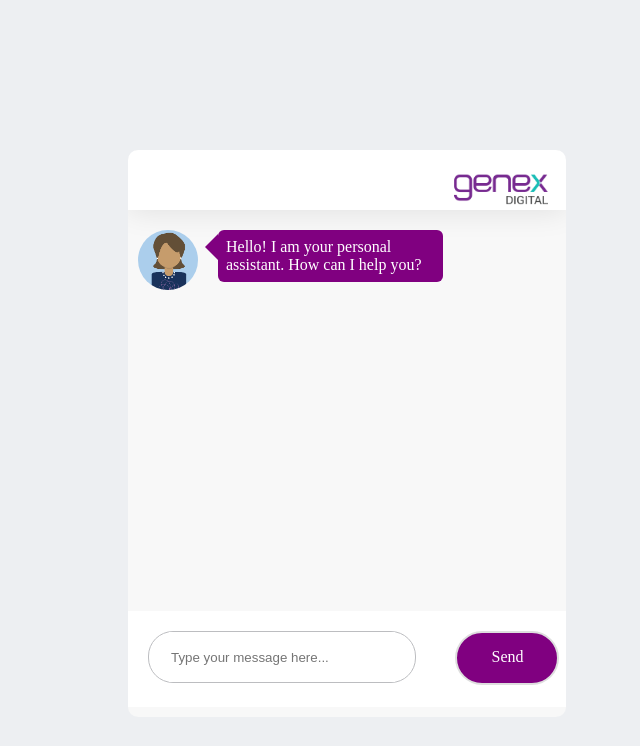
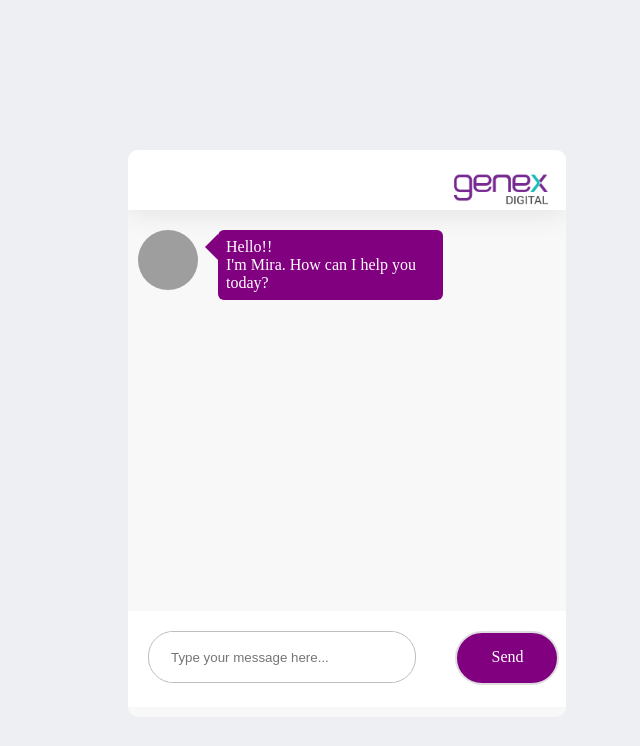
Before and after one commit to ShahariarRabby/chatbot_genex, a Flask app: page / in a window 1280 px wide. Shown: the top 746 px of the page, without its empty margins (640-1280 px from the left). Run offline with Flask 2, Linux system fonts and the light colour scheme; data that the repository does not hold is empty; some libraries are stand-ins or nearby versions; grey boxes are pictures that could not be loaded.

Commit message:
some responses and some change in design has done

```diff
--- a/static/styles/myCSS.css
+++ b/static/styles/myCSS.css
@@ -94,7 +94,9 @@ a {
   /* background-color: #c0897c; */
 /* background-color:purple;
 /* background-image: url('../img/favicon.png'); */
-background: url('../img/avatar2.png');
+
+/* background: url("{{ url_for('static', filename='img/avatar.png')  }}" ); */
+background: url('https://i.ibb.co/fG51JcL/avatar2.png');
 float: left;
 background-size: contain;
 }
@@ -120,7 +122,7 @@ background-color:#800080;
 }
 .messages .message.right .avatar {
   /* background-color: #00DADA; */
-  background: url('../img/avatar.png');
+  background: url('https://i.ibb.co/R0KfYzz/avatar.png');
   background-size: contain;
   float: right;
 }
--- a/templates/index.html
+++ b/templates/index.html
@@ -2,8 +2,8 @@
 <html>
 <head>
     <link rel="stylesheet" type="text/css" href="{{ url_for('static',filename='styles/myCSS.css') }}">
-    	<link rel="stylesheet" type="text/css" href="../static/styles/myCSS.css">
-	<link rel="shortcut icon" type="image/png" href="../static/img/favicon.png">
+  <!-- <link rel="stylesheet" type="text/css" href="../static/styles/myCSS.css">
+	<link rel="shortcut icon" type="image/png" href="../static/img/favicon.png"> -->
     <title>Genex Digital</title>
 </head>
 <body link="white">
@@ -93,7 +93,7 @@ $(document).ready(function(){
 });
 
 window.onload = function() {
-  append_message("Hello! I am your personal assistant. How can I help you?",'left');
+  append_message("Hello!! <br>I'm Mira. How can I help you today?",'left');
 };
 
 $(document).keypress(function(e) {
```
